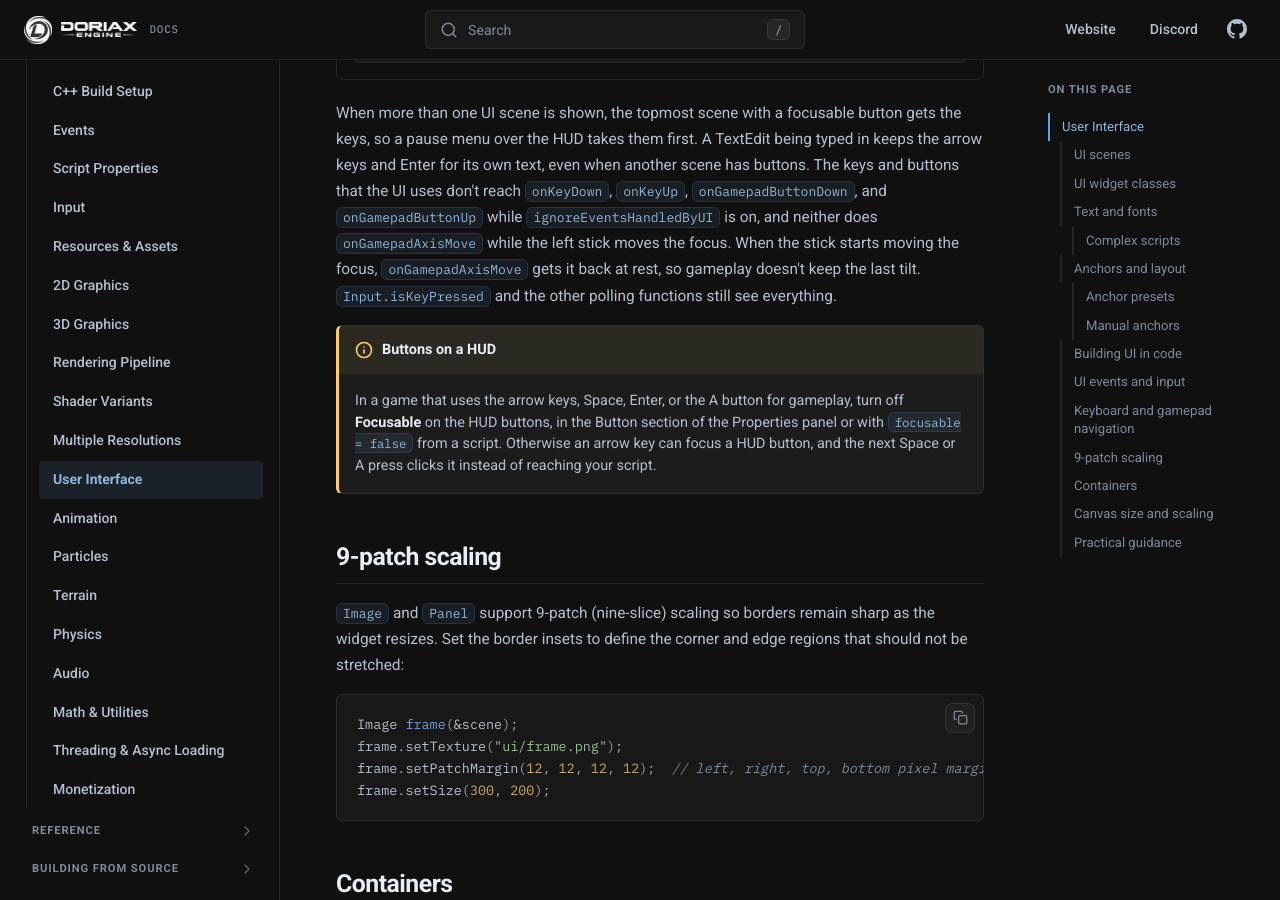
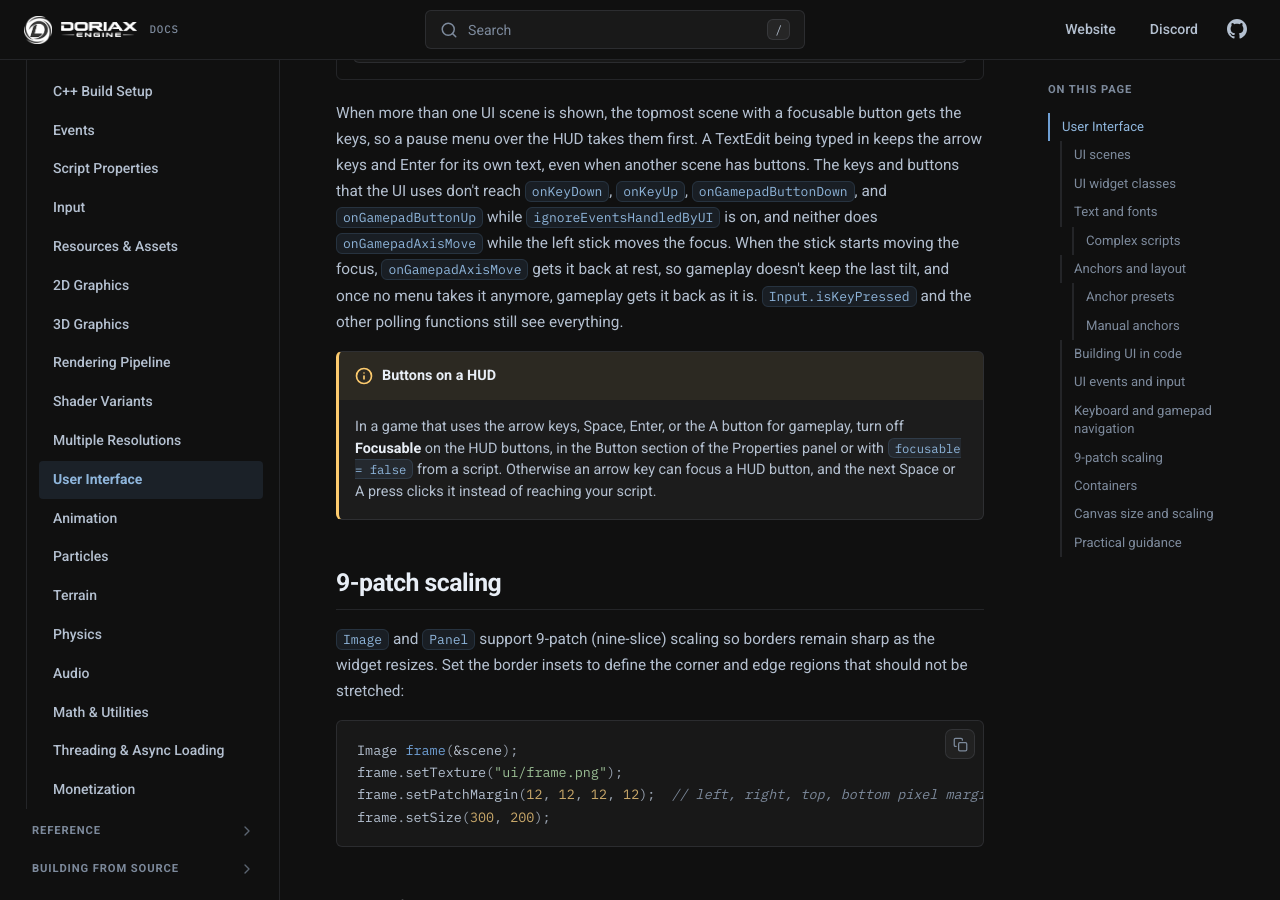
Before and after one commit to doriaxengine/doriax-docs, an MkDocs documentation site: the page built from docs/manual/user-interface.md, in a window 1280 px wide and 900 px high, scrolled down 6286 px. Built offline with MkDocs 1.6.1, drawn with Linux system fonts in a browser that asks for light colours; comment, search, counter and statistics services are not loaded.

Commit message:
Doc the left stick going back to gameplay when the menu closes

```diff
--- a/docs/manual/user-interface.md
+++ b/docs/manual/user-interface.md
@@ -276,8 +276,8 @@ arrow keys and Enter for its own text, even when another scene has buttons. The
 `onKeyDown`, `onKeyUp`, `onGamepadButtonDown`, and `onGamepadButtonUp` while
 `ignoreEventsHandledByUI` is on, and neither does `onGamepadAxisMove` while the left stick
 moves the focus. When the stick starts moving the focus, `onGamepadAxisMove` gets it back at
-rest, so gameplay doesn't keep the last tilt. `Input.isKeyPressed` and the other polling
-functions still see everything.
+rest, so gameplay doesn't keep the last tilt, and once no menu takes it anymore, gameplay gets
+it back as it is. `Input.isKeyPressed` and the other polling functions still see everything.
 
 !!! warning "Buttons on a HUD"
     In a game that uses the arrow keys, Space, Enter, or the A button for gameplay, turn
```
